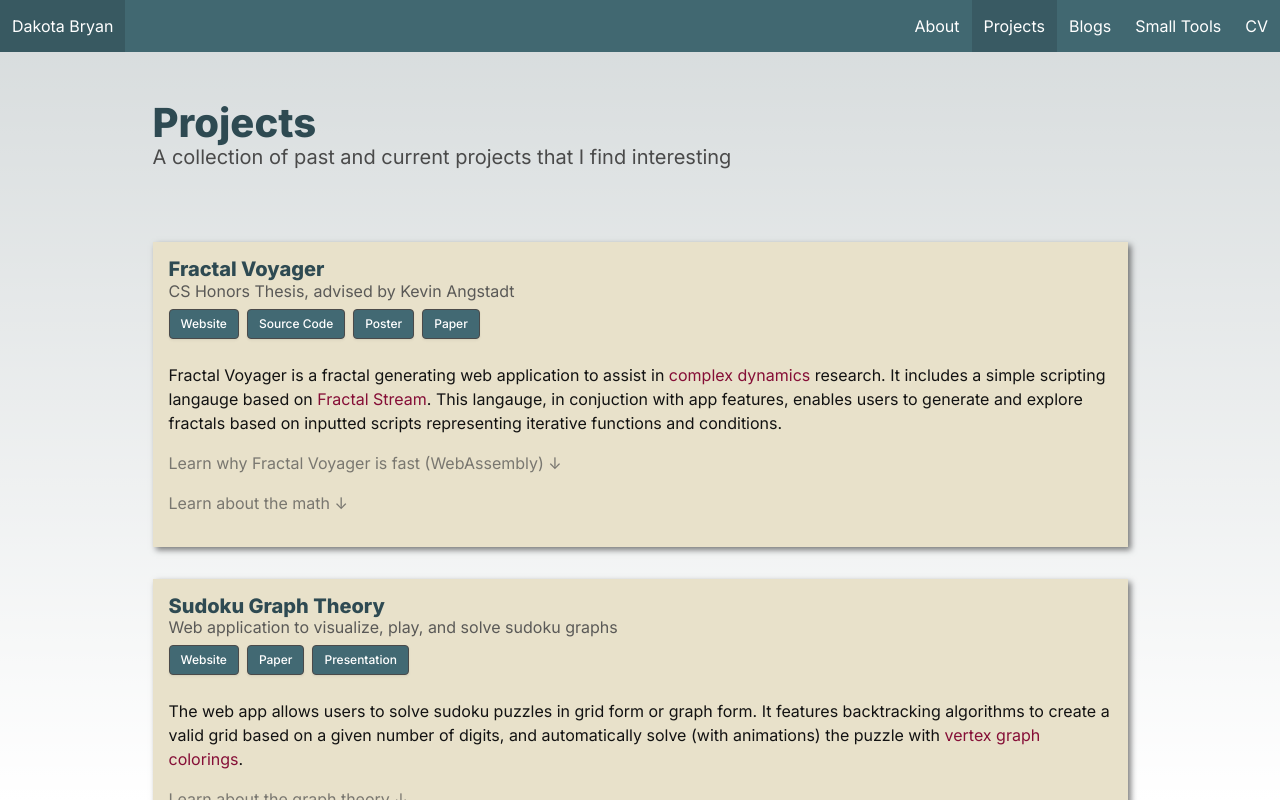
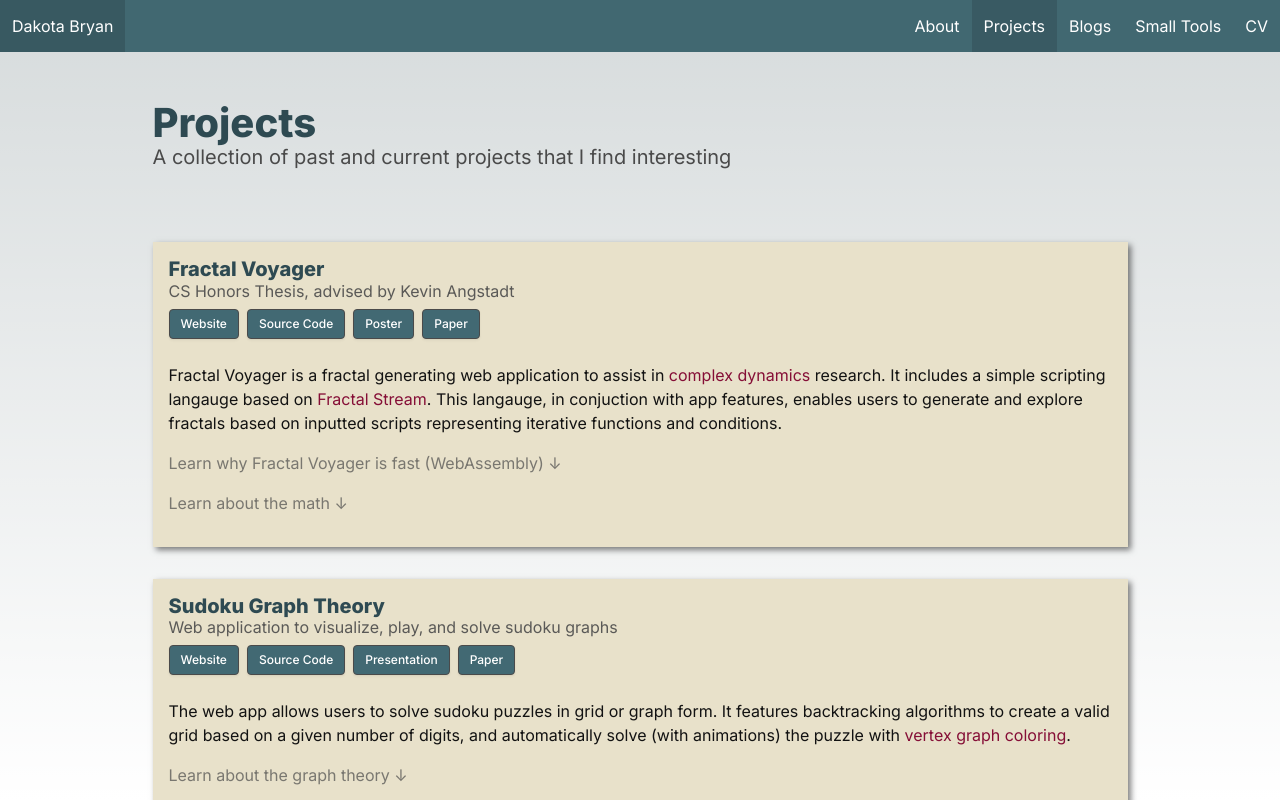
Before and after one commit to dbryan17/person-site, a Next.js app: page /projects in a window 1280 px wide. Built offline with nearby package versions, Linux system fonts and the light colour scheme.

Commit message:
add sudoku graph

```diff
--- a/app/data/projects/projects.js
+++ b/app/data/projects/projects.js
@@ -28,22 +28,27 @@ const SudokuGraph = {
       display: "Website",
     },
     {
-      link: "files/sudoku/paper.pdf",
-      display: "Paper",
+      link: "https://github.com/dbryan17/dbryan17.github.io/tree/main/sudokuGraph",
+      display: "Source Code",
     },
     {
       link: "files/sudoku/presentation.pdf",
       display: "Presentation",
     },
+    {
+      link: "files/sudoku/paper.pdf",
+      display: "Paper",
+    },
   ],
   content: `
-  The web app allows users to solve sudoku puzzles in grid form or graph form.
+  The web app allows users to solve sudoku puzzles in grid or graph form.
   It features backtracking algorithms to create a valid grid based on a given number of digits,
   and automatically solve (with animations) the puzzle with
-  %%a{https://en.wikipedia.org/wiki/Graph_coloring[vertex graph colorings]}.
+  %%a{https://en.wikipedia.org/wiki/Graph_coloring[vertex graph coloring]}.
   `,
   folds: [
     {
+      isFoldInFold: true,
       title: "Learn about the graph theory",
       content: `
       In the sudoku graph, vertices represent cells, and adjacent vertices (vertices with edges between them),
@@ -53,14 +58,29 @@ const SudokuGraph = {
       Furthermore, the graph has 81 total vertices, and thus, 810 total edges. %%n
       Another unqiue structure of the sudoku graph is its cliques.
       A clique is a complete subgraph, of which there a 27 with 9 vertices in the sudoku graph. Each block, row, and column is a 9-vertex-clqiue because no vertex in any one of those sets can be the same symbol as any other, giving us an edge between every vertex, thus a complete subgraph.
+      `,
+      innerFold: {
+        title: "Learn more about the graph colorings",
+        content: `
+        In the sudoku graph, when we represent the symbols assigned to vertices as colors, we can solve the sudoku with a graph vertex coloring. A valid solved sudoku is a valid coloring.
+        A valid coloring is one in which the color of each vertex is unquie from the color of all vertices that it is adjacent to.
+        So, all graph cliques have a exactly 9 colors. In terms of the grid, this means that each row, column, and block has unqiue numbers. %%n
+        In the application, two backtracking algorithms were implemented to
+        complete the graph coloring of a sudoku. It is worth noting that a valid sudokou has exactly one 9-color solution. A different backtracking alogirthm to generate valid grids ensures this.
 
 
 
-      `,
+        `,
+      },
     },
+
     {
       title: "See more app features",
       content: `
+      Another app feature is the "help" button which aids users in solving the puzzle. Many human-solving strategies were implemented which slowly reveals the answer to a cell.
+      First, a cell that can be solved with human-solving strategies is highlighted. Then, the cells that give the answer to that cell are highlighted. Finally, the answer is revealed.
+      The solving strategies are ranked from easiest to hardest, so the easiest stratigies are shown first.
+
       `,
     },
   ],
```
